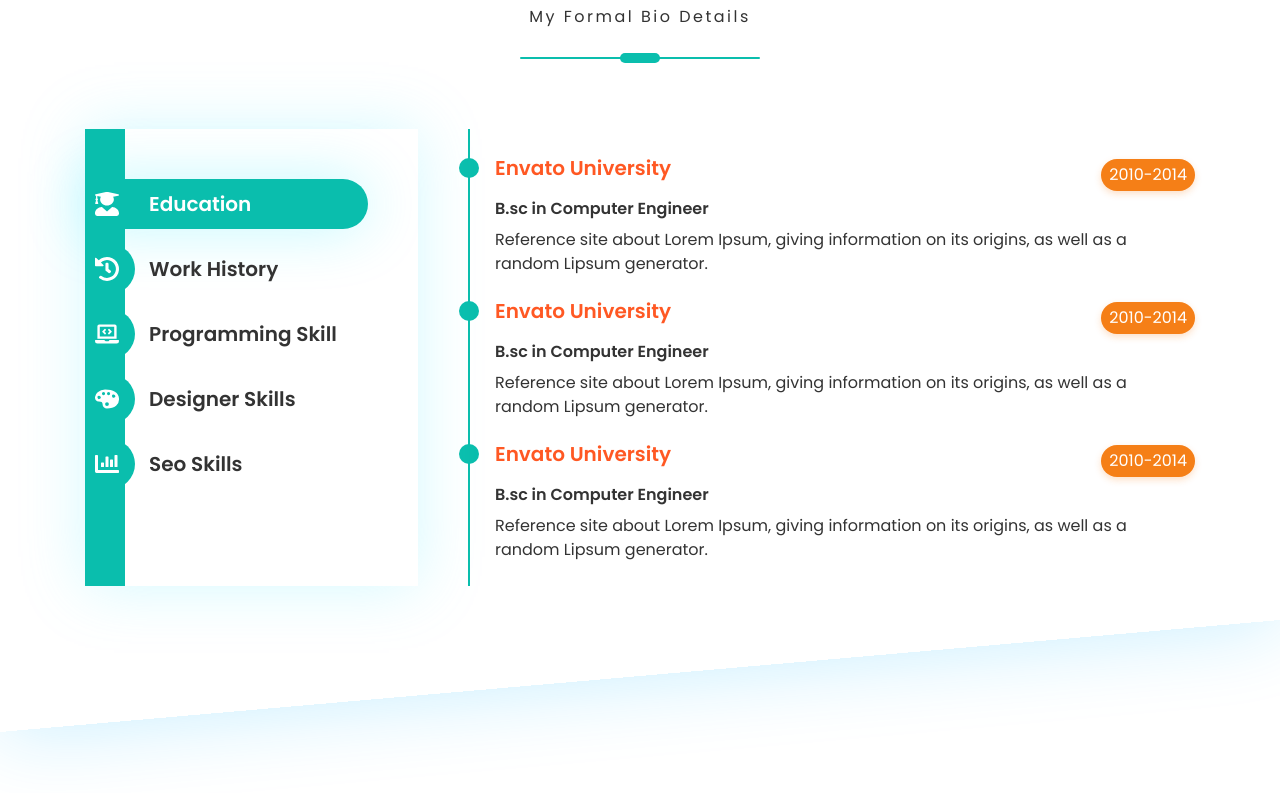
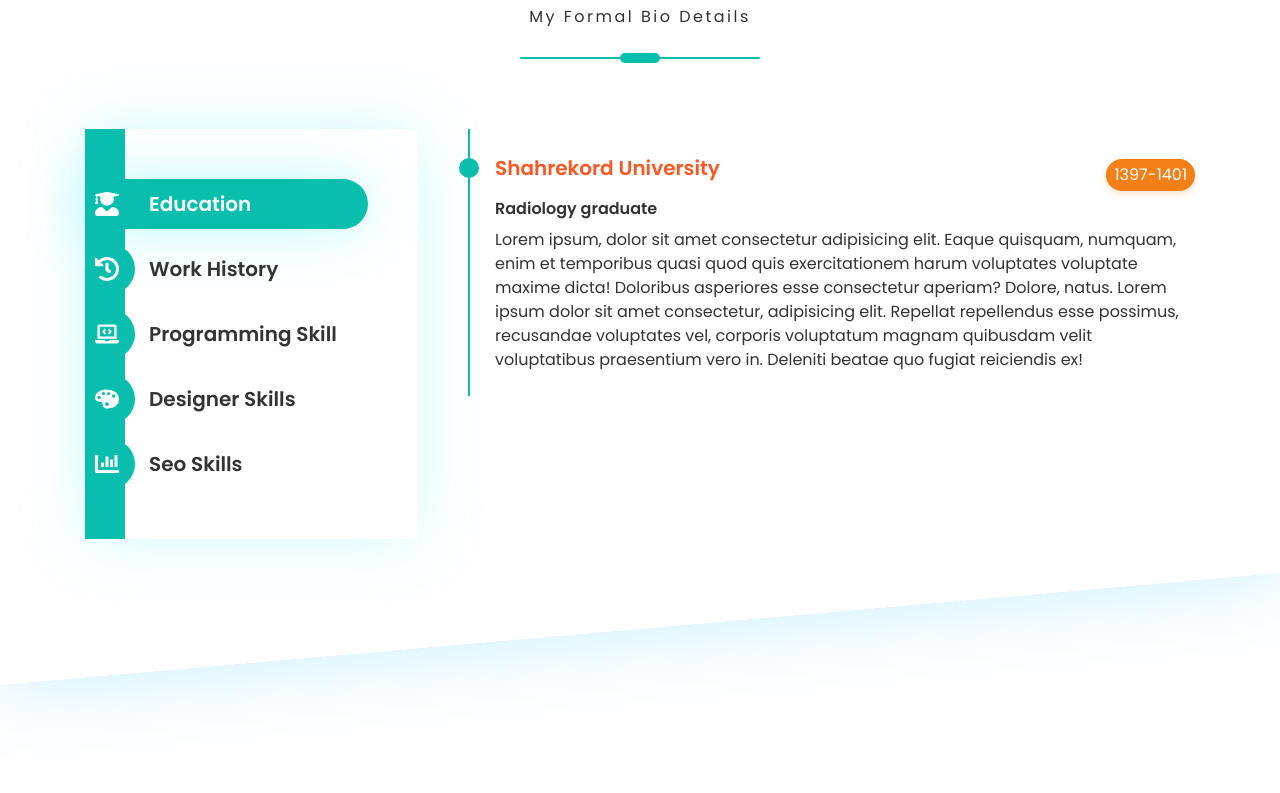
Before and after one commit to mohammad-noohi/portfolio-landing, a plain HTML site: page index.html in a window 1280 px wide. Shown: the part 3326-4119 px from the top of the page. Drawn offline with Linux system fonts and the light colour scheme.

Commit message:
fix some codes in resume section

```diff
--- a/index.html
+++ b/index.html
@@ -302,34 +302,12 @@
                 <ul class="tab__list">
                   <li class="tab__item">
                     <div class="tab__item-header">
-                      <h6 class="tab__item-title">Envato University</h6>
-                      <span class="tab__item-badge">2010-2014</span>
+                      <h6 class="tab__item-title">Shahrekord University</h6>
+                      <span class="tab__item-badge">1397-1401</span>
                     </div>
                     <div class="tab__item-content">
-                      <p class="tab__content-title">B.sc in Computer Engineer</p>
-                      <p class="tab__contetn-text">Reference site about Lorem Ipsum, giving information on its origins, as well as a random Lipsum generator.</p>
-                    </div>
-                  </li>
-
-                  <li class="tab__item">
-                    <div class="tab__item-header">
-                      <h6 class="tab__item-title">Envato University</h6>
-                      <span class="tab__item-badge">2010-2014</span>
-                    </div>
-                    <div class="tab__item-content">
-                      <p class="tab__content-title">B.sc in Computer Engineer</p>
-                      <p class="tab__contetn-text">Reference site about Lorem Ipsum, giving information on its origins, as well as a random Lipsum generator.</p>
-                    </div>
-                  </li>
-
-                  <li class="tab__item">
-                    <div class="tab__item-header">
-                      <h6 class="tab__item-title">Envato University</h6>
-                      <span class="tab__item-badge">2010-2014</span>
-                    </div>
-                    <div class="tab__item-content">
-                      <p class="tab__content-title">B.sc in Computer Engineer</p>
-                      <p class="tab__contetn-text">Reference site about Lorem Ipsum, giving information on its origins, as well as a random Lipsum generator.</p>
+                      <p class="tab__content-title">Radiology graduate</p>
+                      <p class="tab__contetn-text">Lorem ipsum, dolor sit amet consectetur adipisicing elit. Eaque quisquam, numquam, enim et temporibus quasi quod quis exercitationem harum voluptates voluptate maxime dicta! Doloribus asperiores esse consectetur aperiam? Dolore, natus. Lorem ipsum dolor sit amet consectetur, adipisicing elit. Repellat repellendus esse possimus, recusandae voluptates vel, corporis voluptatum magnam quibusdam velit voluptatibus praesentium vero in. Deleniti beatae quo fugiat reiciendis ex!</p>
                     </div>
                   </li>
 
@@ -414,47 +392,45 @@
                 <ul class="tab__list">
                   <li class="tab__item">
                     <div class="tab__item-header">
-                      <h6 class="tab__item-title">programming skill</h6>
-                      <span class="tab__item-badge">2010-2014</span>
+                      <h6 class="tab__item-title">HTML,CSS</h6>
+                      <span class="tab__item-badge">advance</span>
                     </div>
                     <div class="tab__item-content">
-                      <p class="tab__content-title">B.sc in Computer Engineer</p>
-                      <p class="tab__contetn-text">Reference site about Lorem Ipsum, giving information on its origins, as well as a random Lipsum generator.</p>
+                      <p class="tab__contetn-text">I know about html5 and css3 and responsive desing rules</p>
                     </div>
                   </li>
 
                   <li class="tab__item">
                     <div class="tab__item-header">
-                      <h6 class="tab__item-title">programming skill</h6>
-                      <span class="tab__item-badge">2010-2014</span>
+                      <h6 class="tab__item-title">JavaScript</h6>
+                      <span class="tab__item-badge">midlevel</span>
                     </div>
                     <div class="tab__item-content">
-                      <p class="tab__content-title">B.sc in Computer Engineer</p>
-                      <p class="tab__contetn-text">Reference site about Lorem Ipsum, giving information on its origins, as well as a random Lipsum generator.</p>
+                      <p class="tab__contetn-text">Lorem ipsum dolor sit amet consectetur adipisicing elit. Nihil ullam at velit. Cum laborum incidunt magni voluptatibus maiores officiis odit quo soluta recusandae, impedit sint vero unde, suscipit quia porro!</p>
                     </div>
                   </li>
 
                   <li class="tab__item">
                     <div class="tab__item-header">
-                      <h6 class="tab__item-title">programming skill</h6>
-                      <span class="tab__item-badge">2010-2014</span>
+                      <h6 class="tab__item-title">Bootstrap</h6>
+                      <span class="tab__item-badge">midlevel</span>
                     </div>
                     <div class="tab__item-content">
-                      <p class="tab__content-title">B.sc in Computer Engineer</p>
-                      <p class="tab__contetn-text">Reference site about Lorem Ipsum, giving information on its origins, as well as a random Lipsum generator.</p>
+                      <p class="tab__contetn-text">Lorem ipsum dolor sit amet consectetur, adipisicing elit. Fuga enim quia, eaque in placeat voluptas laboriosam odio officiis, deserunt excepturi distinctio aut quos incidunt repellat et quibusdam, magnam ex rem. Inventore autem omnis est corrupti asperiores dolore, illum nemo. Maxime blanditiis ut cumque ratione obcaecati nobis illo, sunt odio impedit, facere placeat et, dignissimos consequatur. Laborum molestias quaerat beatae nam.</p>
                     </div>
                   </li>
 
-                  <!-- <li class="tab__item">
+                  <li class="tab__item">
                     <div class="tab__item-header">
-                      <h6 class="tab__item-title">Envato University</h6>
-                      <span class="tab__item-badge">2010-2014</span>
+                      <h6 class="tab__item-title">Tailwind</h6>
+                      <span class="tab__item-badge">Biginner</span>
                     </div>
                     <div class="tab__item-content">
-                      <p class="tab__content-title">B.sc in Computer Engineer</p>
-                      <p class="tab__contetn-text">Reference site about Lorem Ipsum, giving information on its origins, as well as a random Lipsum generator.</p>
+                      <p class="tab__contetn-text">Lorem ipsum dolor sit amet consectetur adipisicing elit. Odit natus deleniti ratione odio neque esse optio veniam expedita quaerat sint eligendi iusto, ipsam quae id tempora. Quam perspiciatis nemo quia!.</p>
                     </div>
                   </li>
+
+                  <!--
 
                   <li class="tab__item">
                     <div class="tab__item-header">
--- a/styles/app.css
+++ b/styles/app.css
@@ -619,16 +619,14 @@ a {
 }
 
 .tab {
-  /* display: none; */
   opacity: 0;
   visibility: hidden;
   height: 0;
-  transition: opacity 200ms ease-in-out, visibiliy 200ms ease-in-out;
+  transition: opacity 200ms ease-in-out;
   border-left: 2px solid var(--primary-color);
 }
 
 .tab--active {
-  /* display: block; */
   opacity: 1;
   visibility: visible;
   height: auto;
--- a/styles/responsive.css
+++ b/styles/responsive.css
@@ -95,6 +95,7 @@
     flex-direction: row;
     flex-wrap: wrap;
     padding: 0;
+    background-color: transparent;
   }
 
   .resume__list::before {
@@ -171,11 +172,11 @@
   }
 
   /* Resume Section */
-  .tab__item-title{
+  .tab__item-title {
     font-size: 1.8rem;
   }
 
-  .tab__item-badge{
+  .tab__item-badge {
     font-size: 1.2rem;
   }
 }
```
